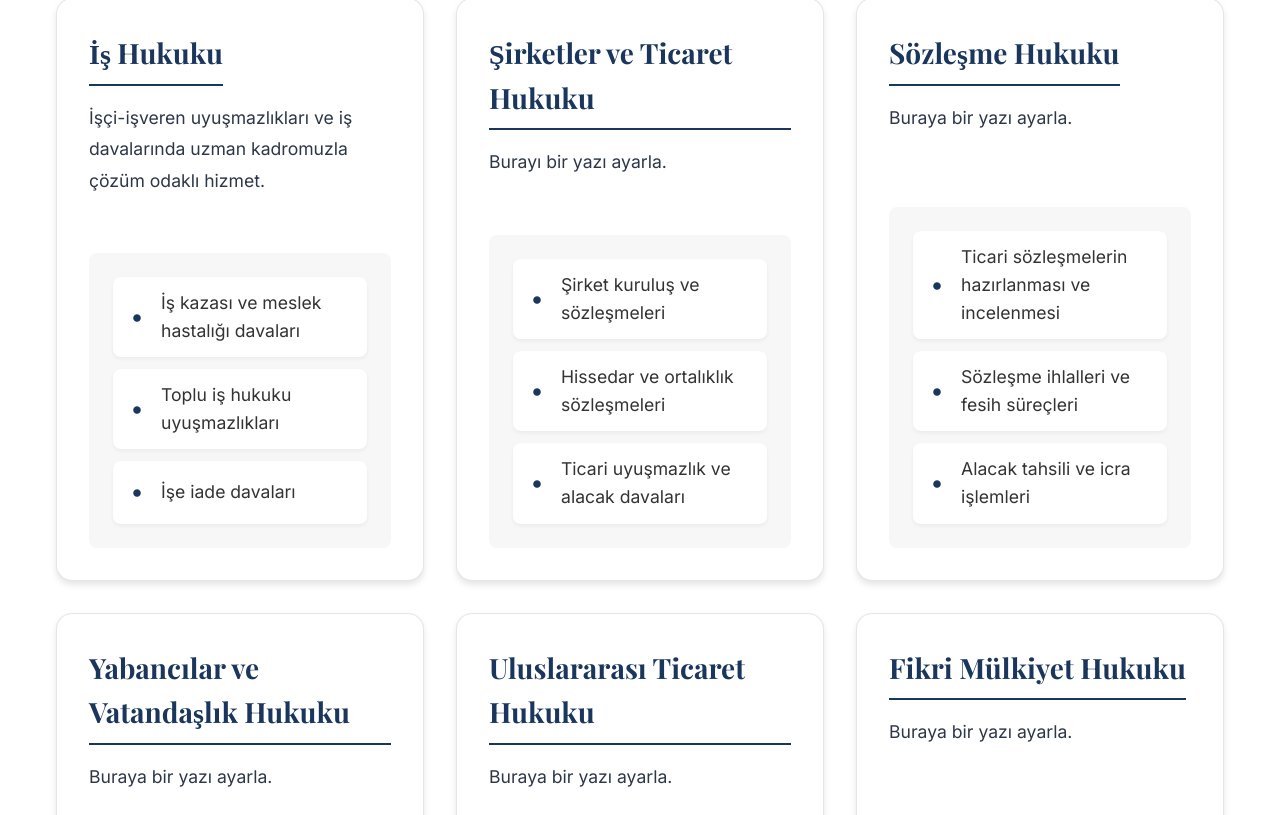
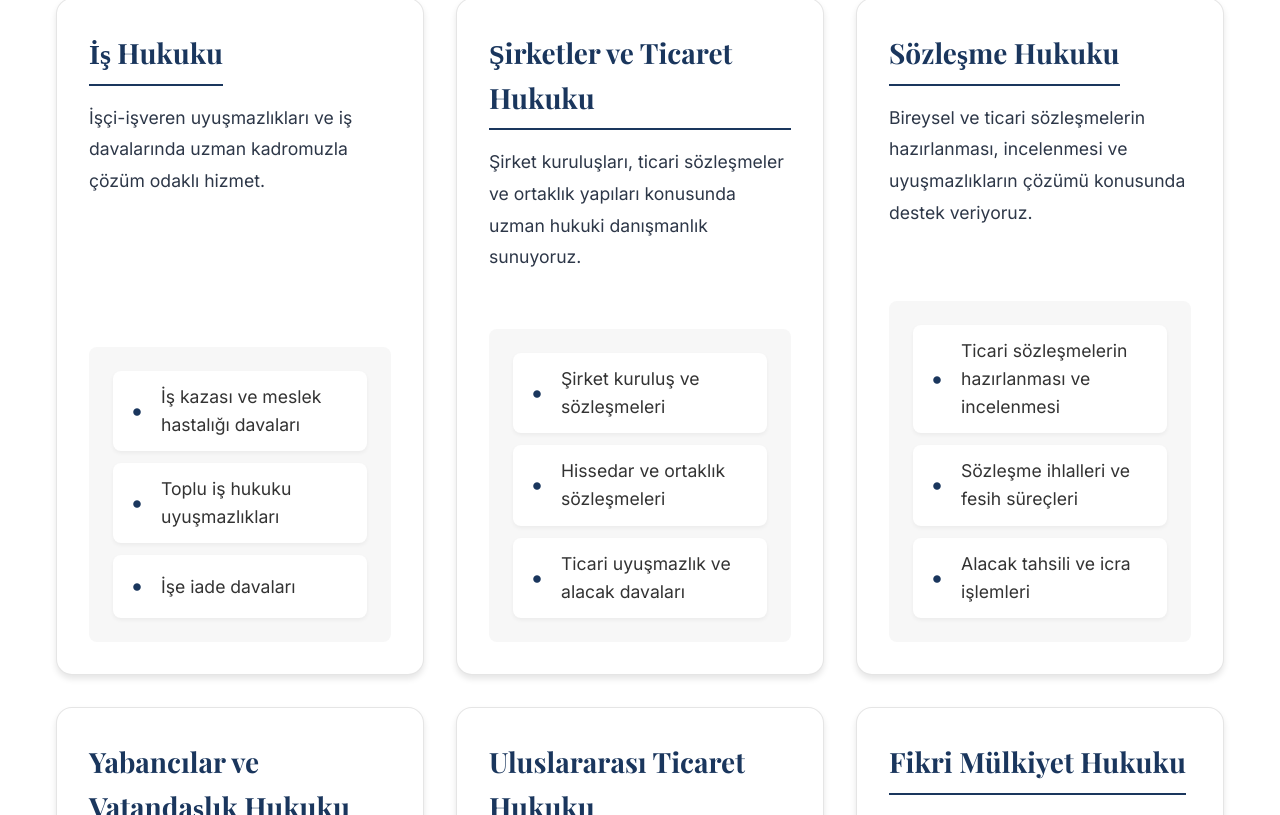
Before and after one commit to BlqckRiad/AvEmrecanSayretWebApp, a Next.js app: page /hizmetlerimiz in a window 1280 px wide. Shown: the part 1005-1820 px from the top of the page. Built offline with nearby package versions, Linux system fonts and the light colour scheme; no server answers; the database is empty; what @nextui-org/react would draw is missing.

Commit message:
Desc changed

```diff
--- a/src/app/hizmetlerimiz/page.tsx
+++ b/src/app/hizmetlerimiz/page.tsx
@@ -42,26 +42,25 @@ const services = [
   },
   {
     title: 'Şirketler ve Ticaret Hukuku',
-    description: 'Burayı bir yazı ayarla.',
+    description: 'Şirket kuruluşları, ticari sözleşmeler ve ortaklık yapıları konusunda uzman hukuki danışmanlık sunuyoruz.',
     details: [
       'Şirket kuruluş ve sözleşmeleri',
-      'Hissedar ve ortalıklık sözleşmeleri',
+      'Hissedar ve ortaklık sözleşmeleri',
       'Ticari uyuşmazlık ve alacak davaları',
     ]
   },
   {
     title: 'Sözleşme Hukuku',
-    description: 'Buraya bir yazı ayarla.',
+    description: 'Bireysel ve ticari sözleşmelerin hazırlanması, incelenmesi ve uyuşmazlıkların çözümü konusunda destek veriyoruz.',
     details: [
       'Ticari sözleşmelerin hazırlanması ve incelenmesi',
       'Sözleşme ihlalleri ve fesih süreçleri',
       'Alacak tahsili ve icra işlemleri',
-
     ]
   },
   {
     title: 'Yabancılar ve Vatandaşlık Hukuku',
-    description: 'Buraya bir yazı ayarla.',
+    description: 'Yabancılar için oturma, çalışma izni ve vatandaşlık başvuruları süreçlerinde hukuki rehberlik sağlıyoruz.',
     details: [
       'Oturma izni ve çalışma izni başvuruları',
       'Vatandaşlık başvuruları ve süreçleri',
@@ -70,7 +69,7 @@ const services = [
   },
   {
     title: 'Uluslararası Ticaret Hukuku',
-    description: 'Buraya bir yazı ayarla.',
+    description: 'Uluslararası yatırımlar, ticari işlemler ve gümrük mevzuatına ilişkin hukuki danışmanlık sağlıyoruz.',
     details: [
       'Yabancı yatırım ve şirket açılışları',
       'Uluslararası ticaret sözleşmeleri',
@@ -79,13 +78,13 @@ const services = [
   },
   {
     title: 'Fikri Mülkiyet Hukuku',
-    description: 'Buraya bir yazı ayarla.',
+    description: 'Marka, patent, tasarım tescili ve telif hakları alanında hukuki destek sunuyoruz.',
     details: [
       'Marka, patent ve tasarım tescil başvuruları',
       'Telif hakkı ihlalleri ve tazminat talepleri',
       'Lisanslama ve yetkilendirme işlemleri',
     ]
-  },
+  }
 ];
 
 export default function ServicesPage() {
```
